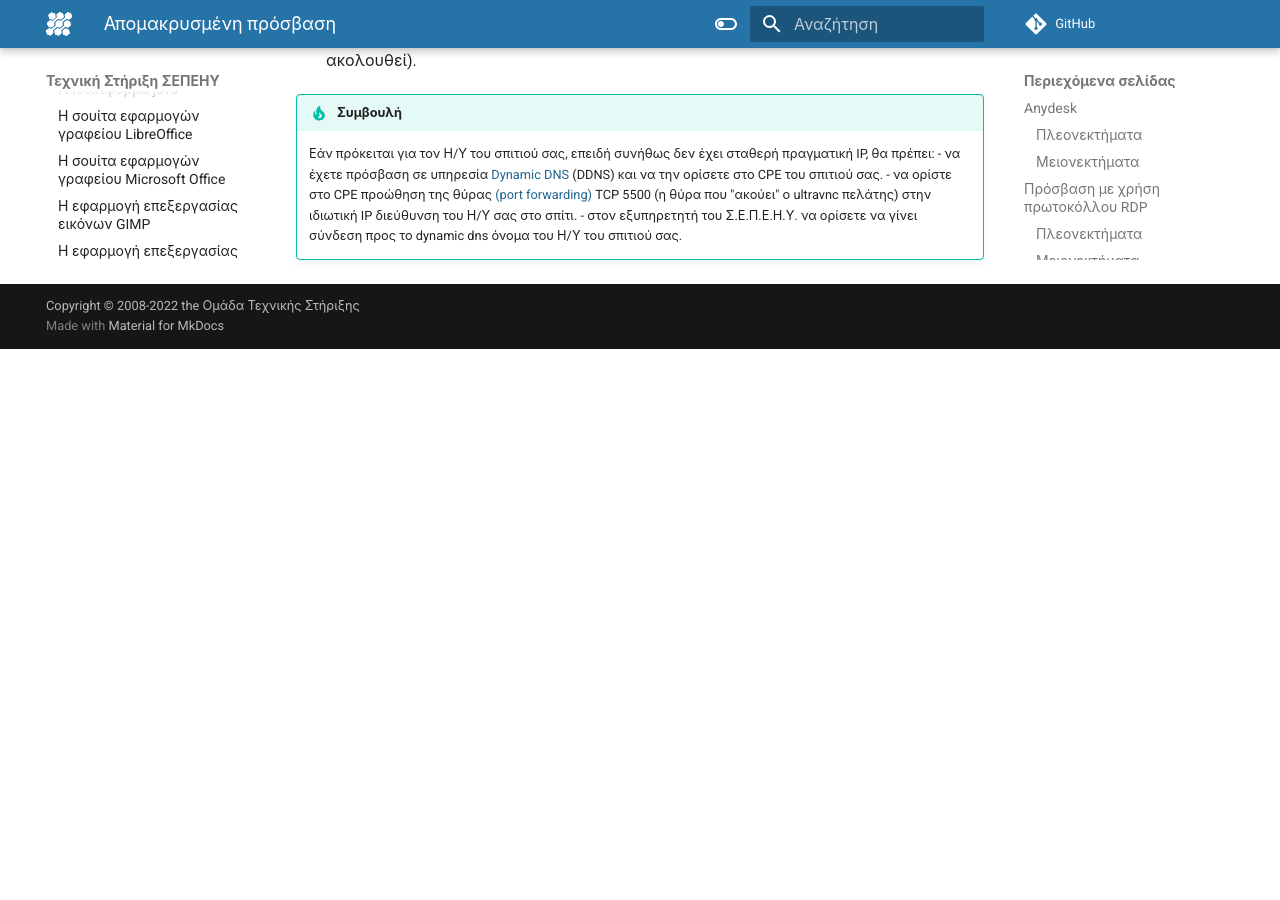
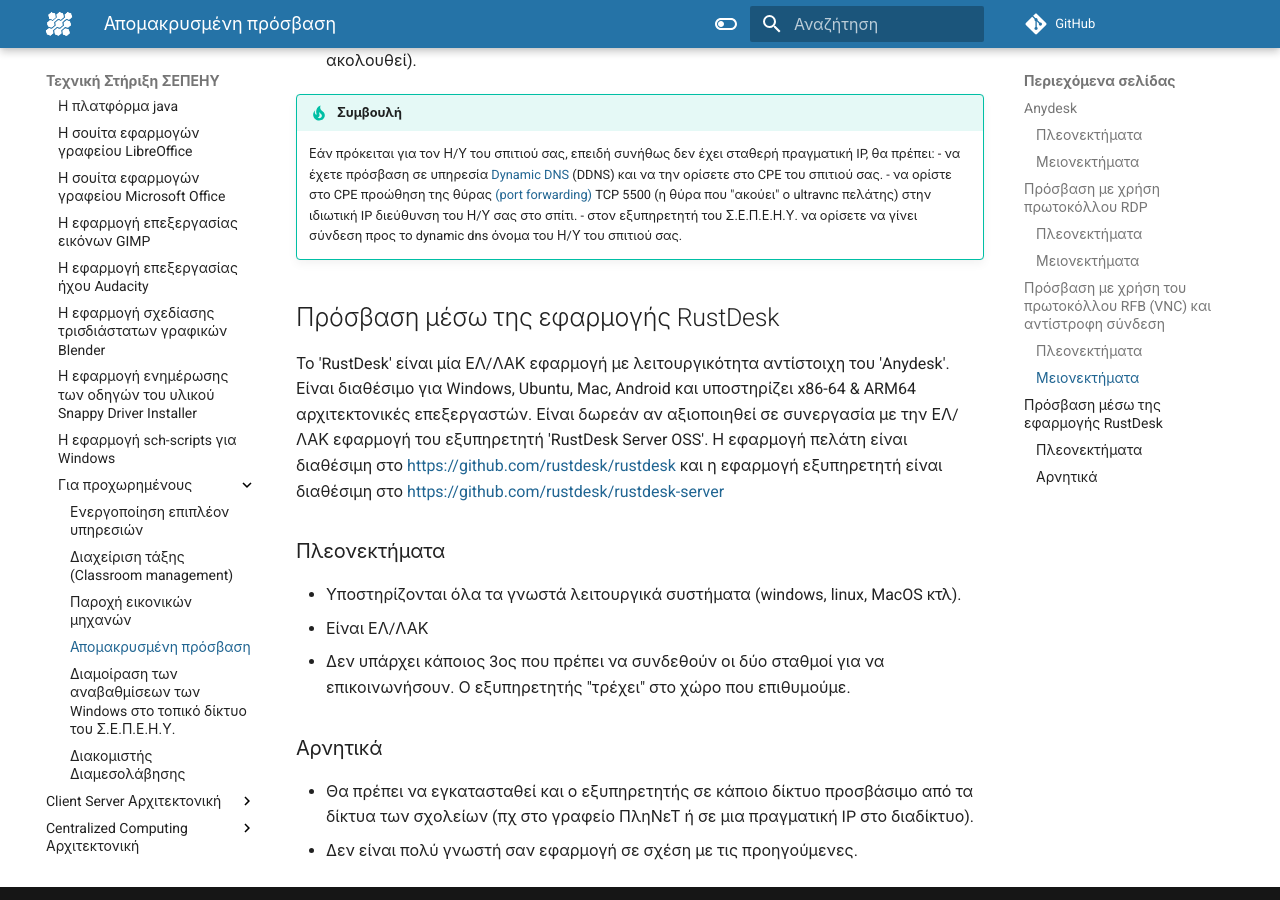
Before and after one commit to pe86/windows, an MkDocs documentation site: the page built from docs/software/advanced/remote-access.md, in a window 1280 px wide and 900 px high, scrolled down 3763 px. Built offline with MkDocs 1.6.1 and Material for MkDocs 9.7.7, drawn with Linux system fonts in a browser that asks for light colours; comment, search, counter and statistics services are not loaded; before the commit the page ends 4112 px from its top, so only the background shows below that; some of the changed text lies outside the part shown.

Commit message:
Added image for windows time settings, updated info for remote access (rustdesk), veyon, vbox

```diff
--- a/docs/software/advanced/remote-access.md
+++ b/docs/software/advanced/remote-access.md
@@ -3,7 +3,7 @@
 Για την απομακρυσμένη πρόσβαση στον εξυπηρετητή του Σ.Ε.Π.Ε.Η.Υ. ή στους σταθμούς εργασίας, υπάρχουν οι ακόλουθες δυνατότητες:
 
 !!! tip "Συμβουλή"
-    Στις οδηγίες που ακολουθούν ζητείται η πραγματική IP του εξυπηρετητή. Εάν δεν την γνωρίζετε, επισκεφτείτε τη σελίδα <https://ts.sch.gr/services/ip>.
+    Στις οδηγίες που ακολουθούν ζητείται η πραγματική IP του εξυπηρετητή. Εάν δεν την γνωρίζετε, επισκεφτείτε τη σελίδα <https://ts.sch.gr/ip>.
 
 ## Anydesk
 
@@ -60,7 +60,7 @@
 !!! tip "Συμβουλή"
     Για Σ.Ε.Π.Ε.Η.Υ. που διαθέτουν μόνο CPE Cosmote είναι δυνατή η ρύθμιση του CPE για να επιτρέψει τις εισερχόμενες RDP συνδέσεις. Για Σ.Ε.Π.Ε.Η.Υ. που διαθέτουν δρομολογητή Π.Σ.Δ. είναι δυνατή η ρύθμιση του εξυπηρετητή να "ακούει" σε άλλη TCP θύρα. **Όμως αυτές οι άρσεις των περιορισμών ασφάλειας καλό είναι να αποφεύγονται**.
 
-## Πρόσβαση με χρήση του πρωτοκόλλου RFB και αντίστροφη σύνδεση
+## Πρόσβαση με χρήση του πρωτοκόλλου RFB (*VNC*) και αντίστροφη σύνδεση
 
 Για την πραγματοποίηση αυτής της σύνδεσης προτείνεται να χρησιμοποιηθούν εφαρμογές που βασίζονται στην ανοιχτή τεχνολογία [VNC](https://en.wikipedia.org/wiki/Virtual_Network_Computing) και αντίστοιχα στο πρωτόκολλο [RFB](https://en.wikipedia.org/wiki/RFB_protocol) και οι οποίες υποστηρίζονται από περισσότερα γνωστά λειτουργικά συστήματα. Το `UltraVNC` είναι από τις πιο γνωστές ΕΛ/ΛΑΚ εφαρμογές που αξιοποιούν το συγκεκριμένο πρωτόκολλο και είναι διαθέσιμο στη σελίδα <https://uvnc.com/downloads/ultravnc.html>.
 
@@ -105,3 +105,19 @@
     - να έχετε πρόσβαση σε υπηρεσία [Dynamic DNS](https://en.wikipedia.org/wiki/Dynamic_DNS) (DDNS) και να την ορίσετε στο CPE του σπιτιού σας.
     - να ορίστε στο CPE προώθηση της θύρας [(port forwarding)](https://en.wikipedia.org/wiki/Port_forwarding) TCP 5500 (η θύρα που "ακούει" ο ultravnc πελάτης) στην ιδιωτική IP διεύθυνση του Η/Υ σας στο σπίτι.
     - στον εξυπηρετητή του Σ.Ε.Π.Ε.Η.Υ. να ορίσετε να γίνει σύνδεση προς το dynamic dns όνομα του Η/Υ του σπιτιού σας.
+
+## Πρόσβαση μέσω της εφαρμογής RustDesk
+
+Το 'RustDesk' είναι μία ΕΛ/ΛΑΚ εφαρμογή με λειτουργικότητα αντίστοιχη του 'Anydesk'. Είναι διαθέσιμο για Windows, Ubuntu, Mac, Android και υποστηρίζει x86-64 & ARM64 αρχιτεκτονικές επεξεργαστών. Είναι δωρεάν αν αξιοποιηθεί σε συνεργασία με την ΕΛ/ΛΑΚ εφαρμογή του εξυπηρετητή 'RustDesk Server OSS'.
+Η εφαρμογή πελάτη είναι διαθέσιμη στο <https://github.com/rustdesk/rustdesk> και η εφαρμογή εξυπηρετητή είναι διαθέσιμη στο <https://github.com/rustdesk/rustdesk-server>
+
+### Πλεονεκτήματα
+
+- Υποστηρίζονται όλα τα γνωστά λειτουργικά συστήματα (windows, linux, MacOS κτλ).
+- Είναι ΕΛ/ΛΑΚ
+- Δεν υπάρχει κάποιος 3ος που πρέπει να συνδεθούν οι δύο σταθμοί για να επικοινωνήσουν. Ο εξυπηρετητής "τρέχει" στο χώρο που επιθυμούμε.
+
+### Αρνητικά
+
+- Θα πρέπει να εγκατασταθεί και ο εξυπηρετητής σε κάποιο δίκτυο προσβάσιμο από τα δίκτυα των σχολείων (πχ στο γραφείο ΠληΝεΤ ή σε μια πραγματική IP στο διαδίκτυο).
+- Δεν είναι πολύ γνωστή σαν εφαρμογή σε σχέση με τις προηγούμενες.
```
Also changed, not shown: docs/11/installation/index.md (+20 -2 lines), docs/software/advanced/veyon.md (+1 -1 lines), docs/software/advanced/virtualbox.md (+2 -2 lines), docs/11/installation/19-time-settings.png (added).
